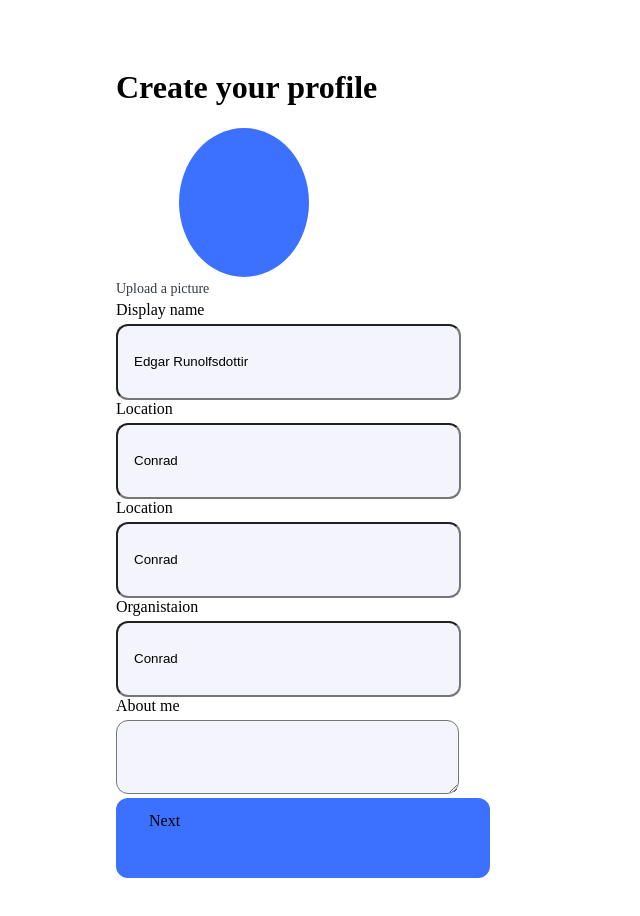
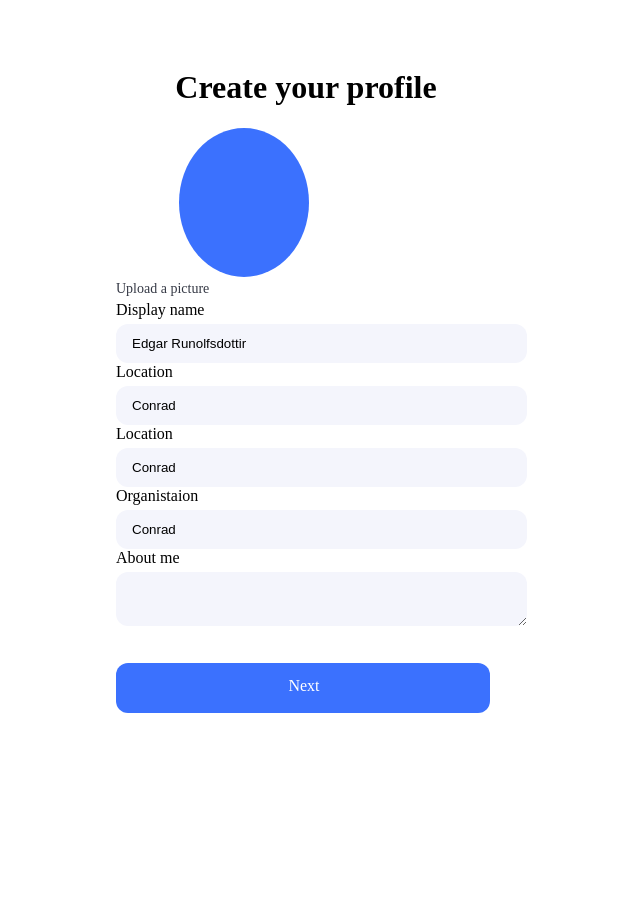
Before and after one commit to sherrycherry1995/mint-vernetzt, a Vue app: page / in a window 1280 px wide. Shown: the top 916 px of the page, without its empty margins (334-974 px from the left). After the commit the page ends 800 px from the top, so only its background shows below. Built offline with nearby package versions, Linux system fonts and the light colour scheme.

Commit message:
added basic styling

```diff
--- a/src/components/Profil.vue
+++ b/src/components/Profil.vue
@@ -59,6 +59,10 @@ export default {
 };
 </script>
 <style lang="scss" scoped>
+h1 {
+  text-align: center;
+}
+
 .Rectangle {
   width: 104px;
   height: 104px;
@@ -84,19 +88,24 @@ export default {
 }
 
 .single-input-field-style {
-  width: 310px;
-  height: 48px;
+  width: 100%;
   margin: 5px 0 0;
   padding: 12px 15px 12px 16px;
   border-radius: 12px;
   background-color: #f4f5fc;
+  outline: none;
+  border: none;
+  box-shadow: none;
 }
 
 .button {
   width: 310px;
-  height: 48px;
   padding: 14px 31.1px 18px 33px;
   border-radius: 12px;
   background-color: #3b71fe;
+  color: white;
+  text-align: center;
+  margin-top: 33px;
+  margin-bottom: 33px;
 }
 </style>
```
